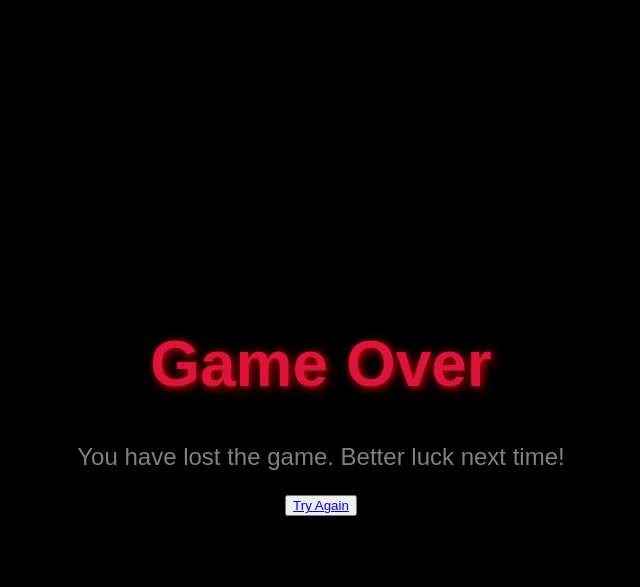
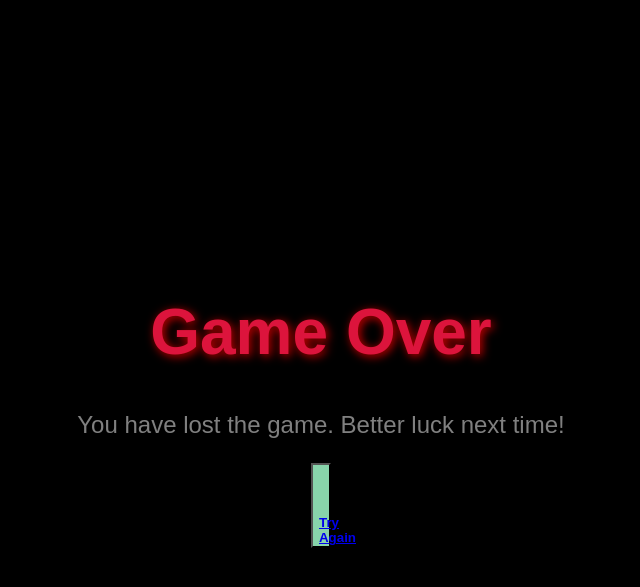
Before and after one commit to AlekAlvarez/Aleks-dev, a Flask app: page /loser in a window 1280 px wide. Shown: the top 587 px of the page, without its empty margins (319-959 px from the left). Run offline with Flask 3, Linux system fonts and the light colour scheme.

Commit message:
gameOver button styling

```diff
--- a/app/static/styles/style.css
+++ b/app/static/styles/style.css
@@ -23,3 +23,11 @@
     font-size: 1.5em;
     margin-top: 20px;
 }
+
+.restartButton {
+    padding-top: 50px;
+    width: 20px;
+    background-color: #88d4ab;
+    color: white;
+    font-weight: bold;
+}
--- a/app/templates/lose.html
+++ b/app/templates/lose.html
@@ -11,7 +11,7 @@
         <h1 class="lose-text">Game Over</h1>
         <p class="description">You have lost the game. Better luck next time!</p>
         <a href="/play-again">
-        <button id="restartButton">Try Again<a></a></button>
+        <button class ="restartButton" id="restartButton">Try Again<a></a></button>
         </a>
     </div>
 </body>
```
